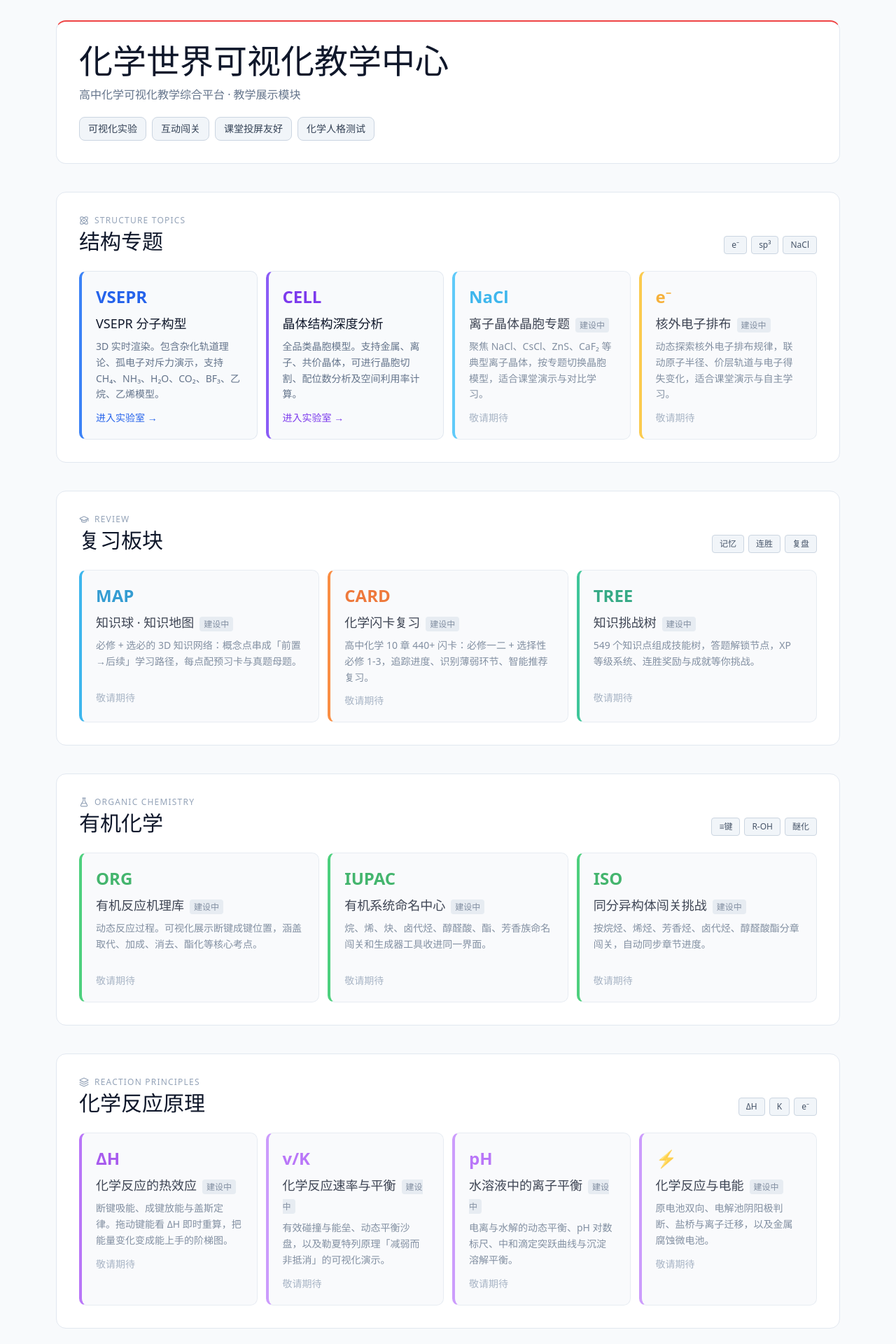
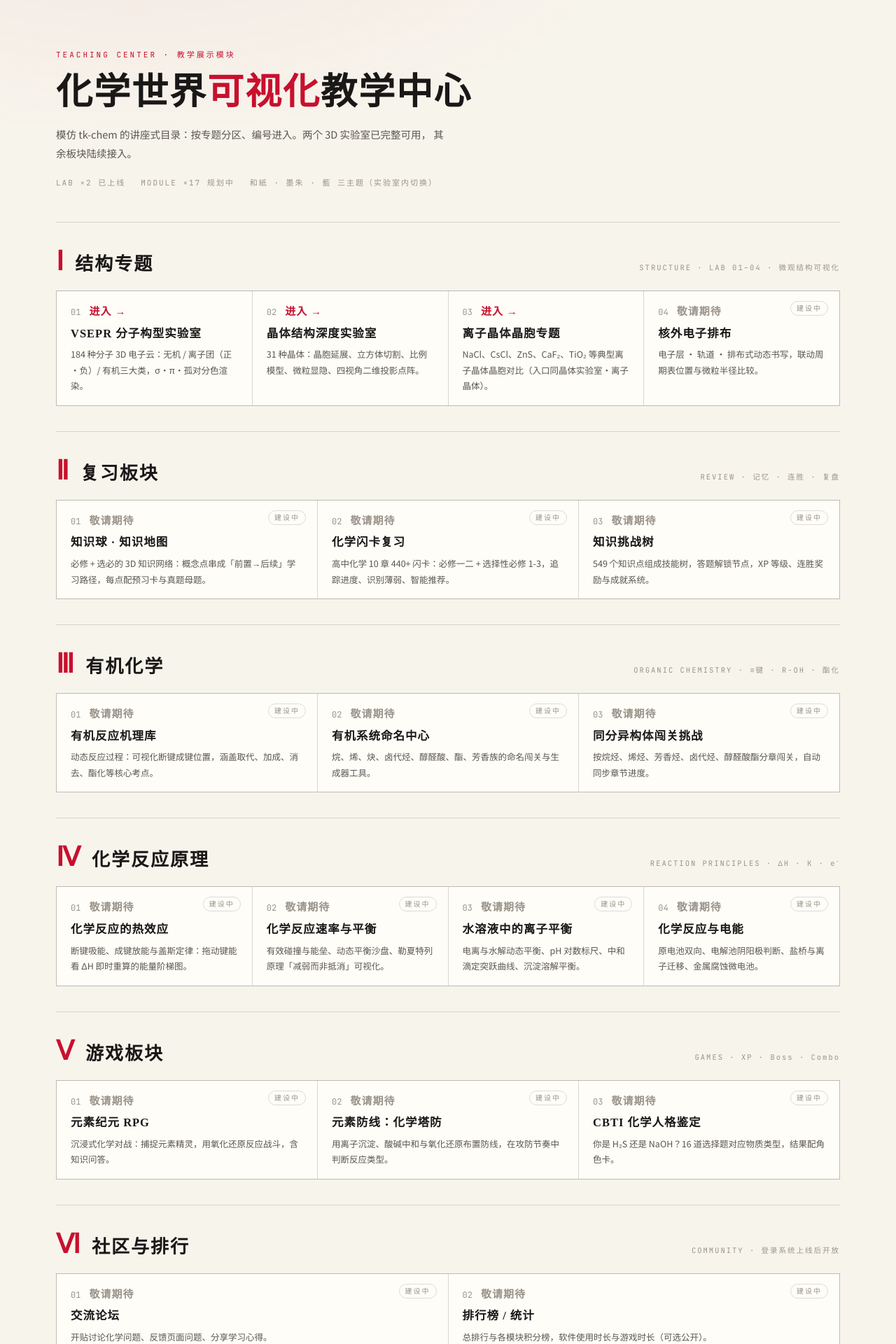
Before and after one commit to perfect666ans/chem-life, a React (Vite) app: page /teaching in a window 1280 px wide. Shown: the part 60-1980 px from the top of the page at 70% size. Built offline with nearby package versions, Linux system fonts and the light colour scheme.

Commit message:
feat(teaching): 门户重排为 tk-chem 讲座目录式风格
- 罗马数字六大分区：结构专题/复习/有机/反应原理/游戏/社区
- 衬线标题+朱红 accent+mono 标签，卡片编号「进入 →」
- 离子晶体专题入口接入晶体实验室，其余模块标注建设中

```diff
--- a/src/pages/Teaching.tsx
+++ b/src/pages/Teaching.tsx
@@ -1,257 +1,299 @@
-import { Atom, FlaskConical, Gamepad2, GraduationCap, Layers, MessagesSquare, Sparkles, Trophy } from 'lucide-react'
+// 教学中心门户 —— 模仿 tk-chem.cc/nav.html 的讲座目录式设计
+// 罗马数字分区 · 衬线标题 · 编号卡片 · 「进入 →」
 
 type Card = {
-  tag: string
+  no: string
   name: string
   desc: string
   href?: string
-  accent: string // tailwind classes for left border + tag text
+  note?: string // 「建设中」等角标
 }
 
 type Section = {
+  roman: string
   label: string
   title: string
-  icon: typeof Atom
-  tags: string[]
+  range: string
   cards: Card[]
-  cols: 2 | 3 | 4
 }
 
 const sections: Section[] = [
   {
-    label: 'STRUCTURE TOPICS',
+    roman: 'Ⅰ',
+    label: 'STRUCTURE · LAB 01–04',
     title: '结构专题',
-    icon: Atom,
-    tags: ['e⁻', 'sp³', 'NaCl'],
-    cols: 4,
+    range: '微观结构可视化',
     cards: [
       {
-        tag: 'VSEPR',
-        name: 'VSEPR 分子构型',
-        desc: '3D 实时渲染。包含杂化轨道理论、孤电子对斥力演示，支持 CH₄、NH₃、H₂O、CO₂、BF₃、乙烷、乙烯模型。',
+        no: '01',
+        name: 'VSEPR 分子构型实验室',
+        desc: '184 种分子 3D 电子云：无机 / 离子团（正·负）/ 有机三大类，σ·π·孤对分色渲染。',
         href: '/teaching/chem_lab1.1.html',
-        accent: 'border-l-blue-500 text-blue-600',
       },
       {
-        tag: 'CELL',
-        name: '晶体结构深度分析',
-        desc: '全品类晶胞模型。支持金属、离子、共价晶体，可进行晶胞切割、配位数分析及空间利用率计算。',
+        no: '02',
+        name: '晶体结构深度实验室',
+        desc: '31 种晶体：晶胞延展、立方体切割、比例模型、微粒显隐、四视角二维投影点阵。',
         href: '/teaching/chem_lab1.2.html',
-        accent: 'border-l-violet-500 text-violet-600',
       },
       {
-        tag: 'NaCl',
+        no: '03',
         name: '离子晶体晶胞专题',
-        desc: '聚焦 NaCl、CsCl、ZnS、CaF₂ 等典型离子晶体，按专题切换晶胞模型，适合课堂演示与对比学习。',
-        accent: 'border-l-sky-400 text-sky-500',
+        desc: 'NaCl、CsCl、ZnS、CaF₂、TiO₂ 等典型离子晶体晶胞对比（入口同晶体实验室·离子晶体）。',
+        href: '/teaching/chem_lab1.2.html',
       },
       {
-        tag: 'e⁻',
+        no: '04',
         name: '核外电子排布',
-        desc: '动态探索核外电子排布规律，联动原子半径、价层轨道与电子得失变化，适合课堂演示与自主学习。',
-        accent: 'border-l-amber-400 text-amber-500',
+        desc: '电子层 · 轨道 · 排布式动态书写，联动周期表位置与微粒半径比较。',
+        note: '建设中',
       },
     ],
   },
   {
+    roman: 'Ⅱ',
     label: 'REVIEW',
     title: '复习板块',
-    icon: GraduationCap,
-    tags: ['记忆', '连胜', '复盘'],
-    cols: 3,
+    range: '记忆 · 连胜 · 复盘',
     cards: [
       {
-        tag: 'MAP',
+        no: '01',
         name: '知识球 · 知识地图',
         desc: '必修 + 选必的 3D 知识网络：概念点串成「前置→后续」学习路径，每点配预习卡与真题母题。',
-        accent: 'border-l-sky-500 text-sky-600',
+        note: '建设中',
       },
       {
-        tag: 'CARD',
+        no: '02',
         name: '化学闪卡复习',
-        desc: '高中化学 10 章 440+ 闪卡：必修一二 + 选择性必修 1-3，追踪进度、识别薄弱环节、智能推荐复习。',
-        accent: 'border-l-orange-500 text-orange-600',
+        desc: '高中化学 10 章 440+ 闪卡：必修一二 + 选择性必修 1-3，追踪进度、识别薄弱、智能推荐。',
+        note: '建设中',
       },
       {
-        tag: 'TREE',
+        no: '03',
         name: '知识挑战树',
-        desc: '549 个知识点组成技能树，答题解锁节点，XP 等级系统、连胜奖励与成就等你挑战。',
-        accent: 'border-l-emerald-500 text-emerald-600',
+        desc: '549 个知识点组成技能树，答题解锁节点，XP 等级、连胜奖励与成就系统。',
+        note: '建设中',
       },
     ],
   },
   {
+    roman: 'Ⅲ',
     label: 'ORGANIC CHEMISTRY',
     title: '有机化学',
-    icon: FlaskConical,
-    tags: ['≡键', 'R-OH', '醚化'],
-    cols: 3,
+    range: '≡键 · R-OH · 酯化',
     cards: [
       {
-        tag: 'ORG',
+        no: '01',
         name: '有机反应机理库',
-        desc: '动态反应过程。可视化展示断键成键位置，涵盖取代、加成、消去、酯化等核心考点。',
-        accent: 'border-l-green-500 text-green-600',
+        desc: '动态反应过程：可视化断键成键位置，涵盖取代、加成、消去、酯化等核心考点。',
+        note: '建设中',
       },
       {
-        tag: 'IUPAC',
+        no: '02',
         name: '有机系统命名中心',
-        desc: '烷、烯、炔、卤代烃、醇醛酸、酯、芳香族命名闯关和生成器工具收进同一界面。',
-        accent: 'border-l-green-500 text-green-600',
+        desc: '烷、烯、炔、卤代烃、醇醛酸、酯、芳香族的命名闯关与生成器工具。',
+        note: '建设中',
       },
       {
-        tag: 'ISO',
+        no: '03',
         name: '同分异构体闯关挑战',
         desc: '按烷烃、烯烃、芳香烃、卤代烃、醇醛酸酯分章闯关，自动同步章节进度。',
-        accent: 'border-l-green-500 text-green-600',
+        note: '建设中',
       },
     ],
   },
   {
+    roman: 'Ⅳ',
     label: 'REACTION PRINCIPLES',
     title: '化学反应原理',
-    icon: Layers,
-    tags: ['ΔH', 'K', 'e⁻'],
-    cols: 4,
+    range: 'ΔH · K · e⁻',
     cards: [
       {
-        tag: 'ΔH',
+        no: '01',
         name: '化学反应的热效应',
-        desc: '断键吸能、成键放能与盖斯定律。拖动键能看 ΔH 即时重算，把能量变化变成能上手的阶梯图。',
-        accent: 'border-l-purple-500 text-purple-600',
+        desc: '断键吸能、成键放能与盖斯定律：拖动键能看 ΔH 即时重算的能量阶梯图。',
+        note: '建设中',
       },
       {
-        tag: 'v/K',
+        no: '02',
         name: '化学反应速率与平衡',
-        desc: '有效碰撞与能垒、动态平衡沙盘，以及勒夏特列原理「减弱而非抵消」的可视化演示。',
-        accent: 'border-l-purple-400 text-purple-500',
+        desc: '有效碰撞与能垒、动态平衡沙盘、勒夏特列原理「减弱而非抵消」可视化。',
+        note: '建设中',
       },
       {
-        tag: 'pH',
+        no: '03',
         name: '水溶液中的离子平衡',
-        desc: '电离与水解的动态平衡、pH 对数标尺、中和滴定突跃曲线与沉淀溶解平衡。',
-        accent: 'border-l-purple-400 text-purple-500',
+        desc: '电离与水解动态平衡、pH 对数标尺、中和滴定突跃曲线、沉淀溶解平衡。',
+        note: '建设中',
       },
       {
-        tag: '⚡',
+        no: '04',
         name: '化学反应与电能',
-        desc: '原电池双向、电解池阴阳极判断、盐桥与离子迁移，以及金属腐蚀微电池。',
-        accent: 'border-l-purple-400 text-purple-500',
+        desc: '原电池双向、电解池阴阳极判断、盐桥与离子迁移、金属腐蚀微电池。',
+        note: '建设中',
       },
     ],
   },
   {
+    roman: 'Ⅴ',
     label: 'GAMES',
     title: '游戏板块',
-    icon: Gamepad2,
-    tags: ['XP', 'Boss', 'Combo'],
-    cols: 3,
+    range: 'XP · Boss · Combo',
     cards: [
       {
-        tag: 'RPG',
+        no: '01',
         name: '元素纪元 RPG',
-        desc: '沉浸式化学对战。捕捉元素精灵，利用氧化还原反应战斗，含知识问答。',
-        accent: 'border-l-red-500 text-red-600',
+        desc: '沉浸式化学对战：捕捉元素精灵，用氧化还原反应战斗，含知识问答。',
+        note: '建设中',
       },
       {
-        tag: 'TD',
+        no: '02',
         name: '元素防线：化学塔防',
-        desc: '利用离子沉淀、酸碱中和与氧化还原反应布置防线，在攻防节奏中判断反应类型。',
-        accent: 'border-l-cyan-500 text-cyan-600',
+        desc: '用离子沉淀、酸碱中和与氧化还原布置防线，在攻防节奏中判断反应类型。',
+        note: '建设中',
       },
       {
-        tag: 'CBTI',
+        no: '03',
         name: 'CBTI 化学人格鉴定',
         desc: '你是 H₂S 还是 NaOH？16 道选择题对应物质类型，结果配角色卡。',
-        accent: 'border-l-rose-500 text-rose-600',
+        note: '建设中',
+      },
+    ],
+  },
+  {
+    roman: 'Ⅵ',
+    label: 'COMMUNITY',
+    title: '社区与排行',
+    range: '登录系统上线后开放',
+    cards: [
+      {
+        no: '01',
+        name: '交流论坛',
+        desc: '开贴讨论化学问题、反馈页面问题、分享学习心得。',
+        note: '建设中',
+      },
+      {
+        no: '02',
+        name: '排行榜 / 统计',
+        desc: '总排行与各模块积分榜，软件使用时长与游戏时长（可选公开）。',
+        note: '建设中',
       },
     ],
   },
 ]
 
-const colsClass: Record<Section['cols'], string> = {
-  2: 'sm:grid-cols-2',
-  3: 'sm:grid-cols-2 lg:grid-cols-3',
-  4: 'sm:grid-cols-2 lg:grid-cols-4',
+const TK_STYLE = `
+@import url('https://fonts.googleapis.com/css2?family=Shippori+Mincho:wght@400;500;700;800&family=Noto+Serif+SC:wght@400;500;700;900&family=Noto+Sans+SC:wght@300;400;500;700&family=JetBrains+Mono:wght@400;500;700&display=swap');
+.tk-portal{
+  --serif-cn:"Noto Serif SC","Source Han Serif SC","Songti SC",serif;
+  --sans-cn:"Noto Sans SC","PingFang SC",sans-serif;
+  --mono:"JetBrains Mono",monospace;
+  --ink:#1a1817; --ink-dim:#5a5550; --ink-mute:#9a948a;
+  --paper:#f7f4ec; --card:#fffdf8;
+  --line:rgba(26,24,23,.14); --line-strong:rgba(26,24,23,.30);
+  --accent:#c8102e; --accent-soft:rgba(200,16,46,.08);
+  background:
+    radial-gradient(1200px 500px at 15% -5%, rgba(200,16,46,.05), transparent 60%),
+    var(--paper);
+  color:var(--ink); font-family:var(--sans-cn);
+  border-top:1px solid var(--line); border-bottom:1px solid var(--line);
 }
+.tk-hero{padding:clamp(36px,6vw,72px) 0 clamp(28px,4vw,48px);}
+.tk-hero .kicker{font-family:var(--mono);font-size:11px;letter-spacing:3px;color:var(--accent);}
+.tk-hero h1{
+  font-family:var(--serif-cn);font-weight:900;letter-spacing:2px;
+  font-size:clamp(30px,5vw,52px);line-height:1.25;margin-top:12px;
+}
+.tk-hero h1 em{font-style:normal;color:var(--accent);}
+.tk-hero p{margin-top:14px;color:var(--ink-dim);font-size:14.5px;max-width:560px;line-height:1.9;}
+.tk-hero .meta{
+  margin-top:20px;display:flex;flex-wrap:wrap;gap:8px 22px;
+  font-family:var(--mono);font-size:11px;letter-spacing:2px;color:var(--ink-mute);
+}
+.tk-sec{padding:clamp(22px,3.5vw,36px) 0;border-top:1px solid var(--line);}
+.tk-sec-head{display:flex;align-items:baseline;gap:16px;flex-wrap:wrap;margin-bottom:18px;}
+.tk-roman{
+  font-family:var(--serif-cn);font-weight:800;font-size:clamp(26px,3.5vw,38px);
+  color:var(--accent);line-height:1;
+}
+.tk-sec-head h2{font-family:var(--serif-cn);font-weight:800;font-size:clamp(19px,2.4vw,26px);letter-spacing:2px;}
+.tk-sec-head .range{font-family:var(--mono);font-size:10.5px;letter-spacing:2px;color:var(--ink-mute);margin-left:auto;}
+.tk-cards{display:grid;gap:1px;background:var(--line);border:1px solid var(--line);}
+.tk-cards.c2{grid-template-columns:repeat(auto-fit,minmax(260px,1fr));}
+.tk-card{
+  background:var(--card);padding:18px 20px 16px;display:block;text-decoration:none;color:inherit;
+  transition:background .25s;position:relative;
+}
+a.tk-card:hover{background:var(--accent-soft);}
+.tk-card .row1{display:flex;align-items:baseline;gap:12px;}
+.tk-card .no{font-family:var(--mono);font-size:12px;color:var(--ink-mute);}
+.tk-card .enter{
+  font-family:var(--serif-cn);font-weight:700;font-size:15px;color:var(--accent);
+  letter-spacing:1px;white-space:nowrap;
+}
+.tk-card .enter.off{color:var(--ink-mute);}
+.tk-card h3{font-family:var(--serif-cn);font-weight:700;font-size:16.5px;letter-spacing:1px;margin-top:8px;}
+.tk-card p{font-size:12.5px;color:var(--ink-dim);line-height:1.8;margin-top:6px;}
+.tk-card .wip{
+  position:absolute;top:14px;right:16px;font-family:var(--mono);font-size:10px;
+  letter-spacing:2px;color:var(--ink-mute);border:1px solid var(--line);padding:2px 8px;border-radius:999px;
+}
+.tk-foot{padding:26px 0 40px;font-family:var(--mono);font-size:10.5px;letter-spacing:2px;color:var(--ink-mute);}
+`
 
 export default function TeachingPage() {
   return (
-    <main className="mx-auto max-w-6xl px-4 py-8">
+    <div className="tk-portal">
+      <style>{TK_STYLE}</style>
+      <main className="mx-auto max-w-6xl px-4">
         {/* 头部 */}
-      <section className="rounded-xl border border-slate-200 border-t-2 border-t-red-500 bg-white p-6 sm:p-8">
-        <h1 className="text-3xl font-light leading-tight text-slate-900 sm:text-5xl">
-          化学世界可视化教学中心
+        <section className="tk-hero">
+          <div className="kicker">TEACHING CENTER · 教学展示模块</div>
+          <h1>
+            化学世界<em>可视化</em>教学中心
           </h1>
-        <p className="mt-3 text-slate-500">高中化学可视化教学综合平台 · 教学展示模块</p>
-        <div className="mt-5 flex flex-wrap gap-2">
-          {['可视化实验', '互动闯关', '课堂投屏友好', '化学人格测试'].map((t) => (
-            <span
-              key={t}
-              className="rounded-md border border-slate-300 bg-slate-100 px-3 py-1.5 text-sm text-slate-700"
-            >
-              {t}
-            </span>
-          ))}
+          <p>
+            模仿 tk-chem 的讲座式目录：按专题分区、编号进入。两个 3D 实验室已完整可用，
+            其余板块陆续接入。
+          </p>
+          <div className="meta">
+            <span>LAB ×2 已上线</span>
+            <span>MODULE ×17 规划中</span>
+            <span>和紙 · 墨朱 · 藍 三主题（实验室内切换）</span>
           </div>
         </section>
 
         {/* 各板块 */}
         {sections.map((sec) => (
-        <section
-          key={sec.title}
-          className="mt-10 rounded-xl border border-slate-200 bg-white p-6 sm:p-8"
-        >
-          <div className="mb-6 flex flex-wrap items-end justify-between gap-3">
-            <div>
-              <div className="flex items-center gap-2 text-xs tracking-widest text-slate-400">
-                <sec.icon className="h-3.5 w-3.5" />
-                {sec.label}
+          <section key={sec.title} className="tk-sec">
+            <div className="tk-sec-head">
+              <span className="tk-roman">{sec.roman}</span>
+              <h2>{sec.title}</h2>
+              <span className="range">
+                {sec.label} · {sec.range}
+              </span>
             </div>
-              <h2 className="mt-1 text-3xl font-normal text-slate-900">{sec.title}</h2>
-            </div>
-            <div className="flex gap-1.5">
-              {sec.tags.map((t) => (
-                <span
-                  key={t}
-                  className="rounded border border-slate-300 bg-slate-100 px-2.5 py-1 text-xs text-slate-600"
-                >
-                  {t}
-                </span>
-              ))}
-            </div>
-          </div>
-          <div className={`grid gap-3 ${colsClass[sec.cols]}`}>
+            <div className="tk-cards c2">
               {sec.cards.map((card) => {
-              const [borderCls, textCls] = card.accent.split(' ')
                 const inner = (
                   <>
-                  <div className={`text-2xl font-bold ${textCls}`}>{card.tag}</div>
-                  <div className="mt-2 text-lg text-slate-900">
-                    {card.name}
-                    {!card.href && (
-                      <span className="ml-2 rounded bg-slate-200 px-1.5 py-0.5 text-xs text-slate-500">
-                        建设中
+                    {card.note && <span className="wip">{card.note}</span>}
+                    <div className="row1">
+                      <span className="no">{card.no}</span>
+                      <span className={`enter${card.href ? '' : ' off'}`}>
+                        {card.href ? '进入 →' : '敬请期待'}
                       </span>
-                    )}
                     </div>
-                  <p className="mt-2 min-h-16 text-sm leading-relaxed text-slate-500">
-                    {card.desc}
-                  </p>
-                  <div className={`mt-3 text-sm ${card.href ? textCls : 'text-slate-400'}`}>
-                    {card.href ? '进入实验室 →' : '敬请期待'}
-                  </div>
+                    <h3>{card.name}</h3>
+                    <p>{card.desc}</p>
                   </>
                 )
-              const cls = `block rounded-lg border border-slate-200 border-l-4 ${borderCls} bg-slate-50 p-5 ${
-                card.href ? 'transition-shadow hover:shadow-md' : 'opacity-80'
-              }`
                 return card.href ? (
-                <a key={card.name} href={card.href} className={cls}>
+                  <a key={card.name} href={card.href} className="tk-card">
                     {inner}
                   </a>
                 ) : (
-                <div key={card.name} className={cls}>
+                  <div key={card.name} className="tk-card">
                     {inner}
                   </div>
                 )
@@ -260,34 +302,10 @@ export default function TeachingPage() {
           </section>
         ))}
 
-      {/* 交流 + 排行榜占位 */}
-      <section className="mt-10 grid gap-3 sm:grid-cols-2">
-        <div className="rounded-lg border border-slate-200 border-l-4 border-l-red-500 bg-white p-5">
-          <div className="flex items-center gap-2 text-lg text-slate-900">
-            <MessagesSquare className="h-4 w-4 text-red-500" />
-            交流论坛
-            <span className="rounded bg-slate-200 px-1.5 py-0.5 text-xs text-slate-500">建设中</span>
+        <div className="tk-foot">
+          CHEM-LIFE TEACHING PORTAL · 目录式设计灵感：tk-chem.cc/nav.html
         </div>
-          <p className="mt-2 text-sm text-slate-500">
-            开贴讨论化学问题、反馈页面问题、分享学习心得。
-          </p>
+      </main>
     </div>
-        <div className="rounded-lg border border-slate-200 border-l-4 border-l-amber-500 bg-white p-5">
-          <div className="flex items-center gap-2 text-lg text-slate-900">
-            <Trophy className="h-4 w-4 text-amber-500" />
-            排行榜 / 统计
-            <span className="rounded bg-slate-200 px-1.5 py-0.5 text-xs text-slate-500">建设中</span>
-          </div>
-          <p className="mt-2 text-sm text-slate-500">
-            总排行与各模块积分榜，登录系统上线后开放。
-          </p>
-        </div>
-      </section>
-
-      <p className="mt-8 flex items-center gap-1.5 text-xs text-slate-400">
-        <Sparkles className="h-3 w-3" />
-        展示模块第一版：两个 3D 实验室已可用，其余板块将陆续接入。
-      </p>
-    </main>
   )
 }
```
Lines whose indentation alone changed are shown as unchanged.
